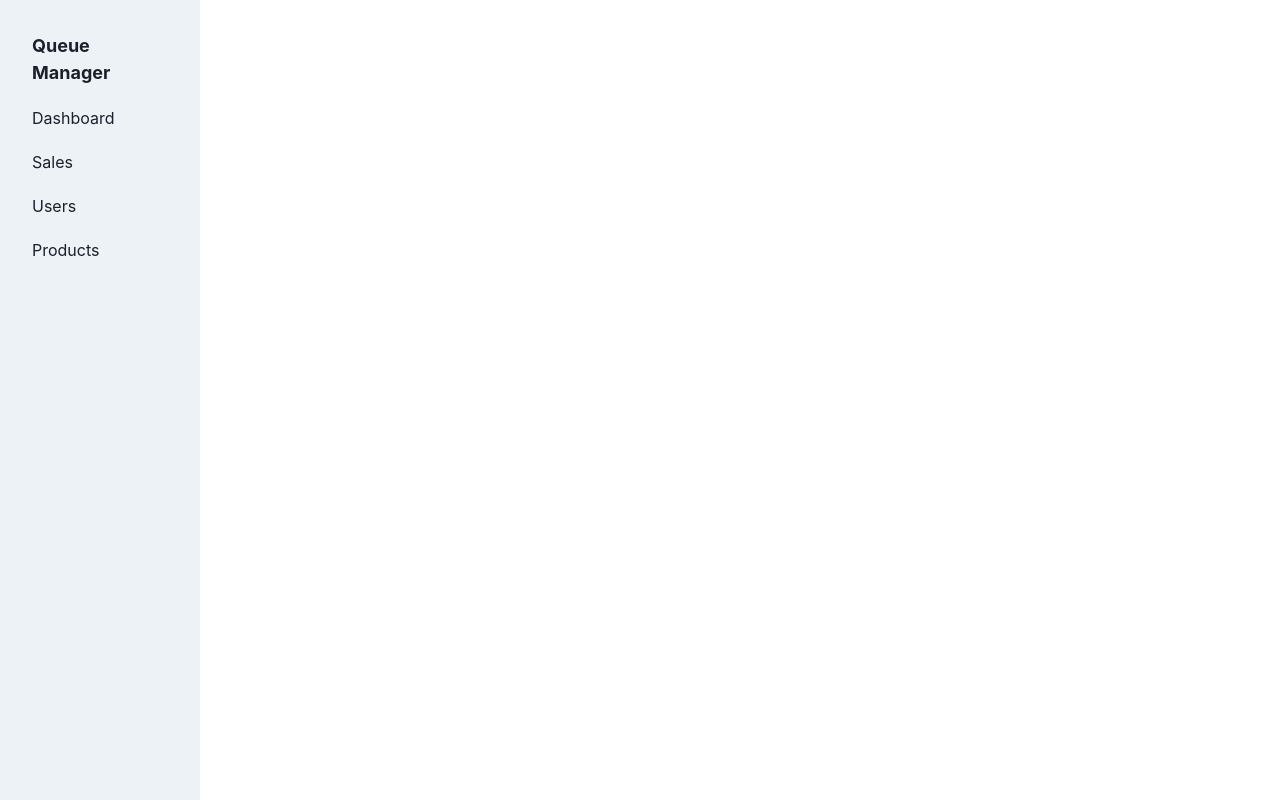
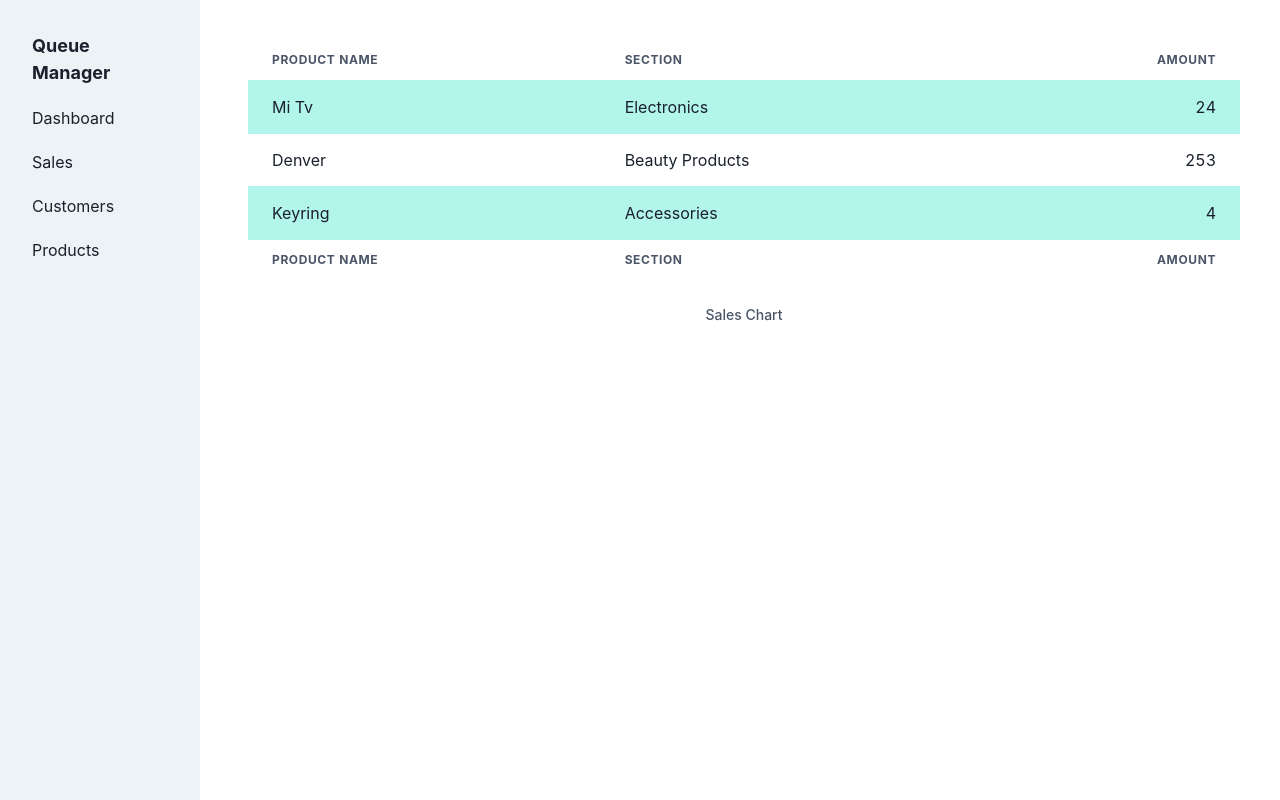
Before and after one commit to saroshkhandev/q-manage, a React (Create React App) app: page /sales in a window 1280 px wide. Built offline with nearby package versions, Linux system fonts and the light colour scheme.

Commit message:
Few tweaks in dash

```diff
--- a/src/App.js
+++ b/src/App.js
@@ -6,6 +6,7 @@ import { Routes, Navigate } from 'react-router-dom'
 import { Route } from 'react-router'
 import Users from './page/Users/Users'
 import Products from './page/Products/Products'
+import Sales from './page/Sales/Sales'
 
 function App() {
   return (
@@ -16,6 +17,7 @@ function App() {
           <Route path="/dashboard" element={<Dashboard />} />
           <Route path="/users" element={<Users />} />
           <Route path="/products" element={<Products />} />
+          <Route path="/sales" element={<Sales />} />
           <Route path="/" element={<Navigate replace to="/dashboard" />} />
         </Routes>
       </HStack>
--- a/src/components/Sidebar/index.js
+++ b/src/components/Sidebar/index.js
@@ -8,10 +8,27 @@ const Sidebar = () => {
         <Text fontWeight="bold" fontSize="lg">
           Queue Manager
         </Text>
-        <Link href="/dashboard">Dashboard</Link>
-        <Link href="/">Sales</Link>
-        <Link href="/users">Users</Link>
-        <Link href="/products">Products</Link>
+        <Link
+          href="/dashboard"
+          _hover={{ textDecoration: 'none', fontWeight: 'bold' }}
+        >
+          Dashboard
+        </Link>
+        <Link href="/sales" _hover={{ textDecoration: 'none', fontWeight: 'bold' }}>
+          Sales
+        </Link>
+        <Link
+          href="/users"
+          _hover={{ textDecoration: 'none', fontWeight: 'bold' }}
+        >
+          Customers
+        </Link>
+        <Link
+          href="/products"
+          _hover={{ textDecoration: 'none', fontWeight: 'bold' }}
+        >
+          Products
+        </Link>
       </VStack>
     </Box>
   )
--- a/src/page/Dashboard/Dashboard.js
+++ b/src/page/Dashboard/Dashboard.js
@@ -1,5 +1,6 @@
 import { Box, HStack, Text, VStack } from '@chakra-ui/react'
 import React from 'react'
+import { Link as RouterLink } from 'react-router-dom'
 
 const Dashboard = () => {
   return (
@@ -14,7 +15,7 @@ const Dashboard = () => {
           borderRadius={5}
         >
           <Text fontSize="xl" fontWeight="bold">
-            Users
+            Active Users
           </Text>
           <Text>Active: 4</Text>
         </Box>
@@ -25,9 +26,11 @@ const Dashboard = () => {
           h="100px"
           color="white"
           borderRadius={5}
+          as={RouterLink}
+          to="/users"
         >
           <Text fontSize="xl" fontWeight="bold">
-            Products
+            Customers
           </Text>
         </Box>
         <Box
@@ -37,9 +40,11 @@ const Dashboard = () => {
           h="100px"
           color="white"
           borderRadius={5}
+          as={RouterLink}
+          to="/sales"
         >
           <Text fontSize="xl" fontWeight="bold">
-            Bills
+            Sales
           </Text>
         </Box>
       </HStack>
--- /dev/null
+++ b/src/page/Sales/Sales.js
@@ -0,0 +1,55 @@
+import {
+  Table,
+  Thead,
+  Tbody,
+  Tfoot,
+  Tr,
+  Th,
+  Td,
+  TableCaption,
+  VStack,
+} from '@chakra-ui/react'
+import React from 'react'
+
+const Sales = () => {
+  return (
+    <VStack h="full" w="full" p={10}>
+      <Table variant="striped" colorScheme="teal">
+        <TableCaption>Sales Chart</TableCaption>
+        <Thead>
+          <Tr>
+            <Th>Product Name</Th>
+            <Th>Section</Th>
+            <Th isNumeric>Amount</Th>
+          </Tr>
+        </Thead>
+        <Tbody>
+          <Tr>
+            <Td>Mi Tv</Td>
+            <Td>Electronics</Td>
+            <Td isNumeric>24</Td>
+          </Tr>
+          <Tr>
+            <Td>Denver</Td>
+            <Td>Beauty Products</Td>
+            <Td isNumeric>253</Td>
+          </Tr>
+          <Tr>
+            <Td>Keyring</Td>
+            <Td>Accessories</Td>
+            <Td isNumeric>4</Td>
+          </Tr>
+        </Tbody>
+        <Tfoot>
+          <Tr>
+            <Th>Product Name</Th>
+            <Th>Section</Th>
+            <Th isNumeric>Amount</Th>
+          </Tr>
+        </Tfoot>
+      </Table>
+    </VStack>
+  )
+}
+
+export default Sales
```
